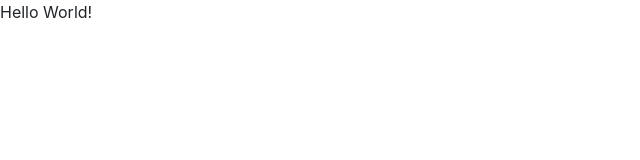
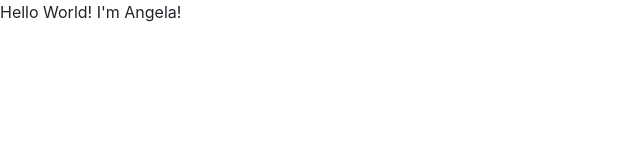
Before and after one commit to JarrekRHolmes/daretodiscover, a plain HTML site: page index.html in a window 1280 px wide. Shown: the whole page, without its empty margins (0-640 px from the left). Drawn offline with nearby package versions, Linux system fonts and the light colour scheme.

Commit message:
Small changes

```diff
--- a/index.html
+++ b/index.html
@@ -16,7 +16,7 @@
   </head>
   <body>
 
-  Hello World!
+  Hello World! I'm Angela!
 
   </body>
 </html>
```
